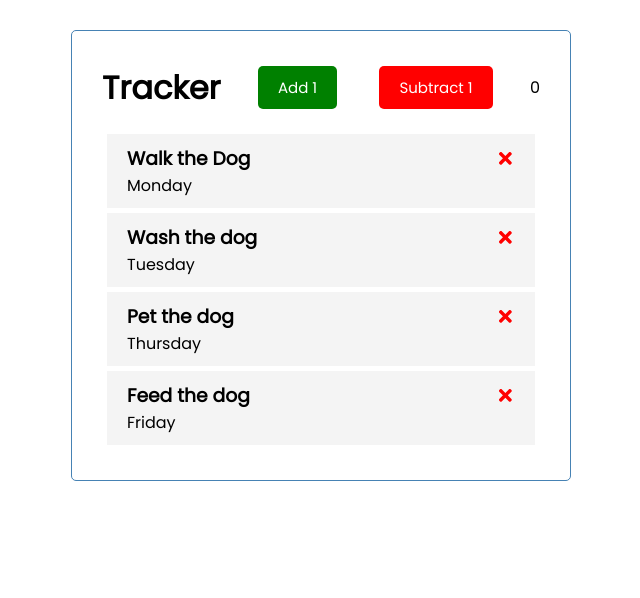
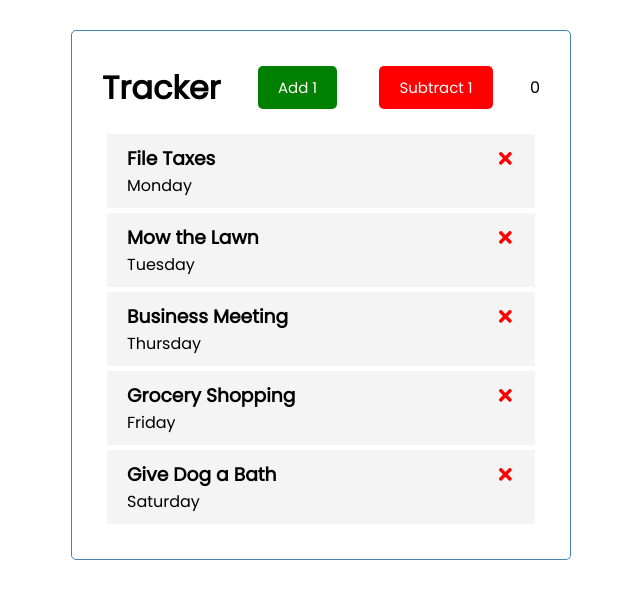
Before and after one commit to abbo-1/TimeManagementApp, a React (Create React App) app: page / in a window 1280 px wide. Shown: the top 598 px of the page, without its empty margins (319-959 px from the left). Built offline with nearby package versions, Linux system fonts and the light colour scheme.

Commit message:
added delete function

```diff
--- a/src/App.js
+++ b/src/App.js
@@ -9,36 +9,59 @@ function App() {
   const [tasks, setTasks] = useState([
       {
           id: 1,
-          text: 'Walk the Dog',
+          text: 'File Taxes',
           day: 'Monday',
           reminder: true,
       },
       {
-          id: 1,
-          text: 'Wash the dog',
+          id: 2,
+          text: 'Mow the Lawn',
           day: 'Tuesday',
           reminder: true,
       },
       {
-          id: 1,
-          text: 'Pet the dog',
+          id: 3,
+          text: 'Business Meeting',
           day: 'Thursday',
           reminder: false,
       },
       {
-          id: 1,
-          text: 'Feed the dog',
+          id: 4,
+          text: 'Grocery Shopping',
           day: 'Friday',
           reminder: true,
       },
+      {
+          id: 5,
+          text: 'Give Dog a Bath',
+          day: 'Saturday',
+          reminder: true,
+      }
       ]
   )
 
+  // DELETE
+  const deleteTask = (id) => {
+    console.log('delete', id)
+    setTasks(tasks.filter((task) => task.id !== id))
+  }
+
+  // REMINDER
+
+  const toggleReminder = (id) => {
+    console.log(id)
+  }
 
   return (
     <div className="container">
       <Header title='Tracker'/>
-      <Tasks tasks={tasks} />
+      {tasks.length > 0 ? (
+      <Tasks
+      tasks={tasks}
+      onDelete={deleteTask}
+      onToggle={toggleReminder} />
+      ) : ( 'No Tasks To Show'
+      )}
 
     {/* <h1> Does {name} own space </h1> */}
     {/* <h1> {x ? 'Yes' : 'No'} </h1> */}
--- a/src/components/Task.js
+++ b/src/components/Task.js
@@ -1,9 +1,15 @@
 import { FaTimes } from 'react-icons/fa'
 
-const Task = ( {task} ) => {
+const Task = ( { task, onDelete, onToggle } ) => {
     return (
-        <div className="task">
-            <h3>{task.text} <FaTimes style={ {color:'red', cursor: 'pointer'}} /></h3>
+        <div className="task" onDoubleClick={() => onToggle(task.id)}>
+            <h3>{task.text}
+
+            <FaTimes style={ {
+                color:'red',
+                cursor: 'pointer',
+                }}
+                onClick= {() => onDelete(task.id)} /></h3>
             <p>{task.day}</p>
         </div>
     )
--- a/src/components/Tasks.js
+++ b/src/components/Tasks.js
@@ -1,11 +1,11 @@
 import Task from './Task'
 
-const Tasks = ({ tasks }) => {
+const Tasks = ({ tasks, onDelete, onToggle }) => {
     return (
         <>
         {tasks.map((task) => (
 
-        <Task key={tasks.id} task={task}/>
+        <Task key={tasks.id} task={task} onDelete={onDelete} onToggle={onToggle}/>
 
         ))}
         </>
```
Also changed, not shown: 1 other file (tests, documents, lock files or other folders).
